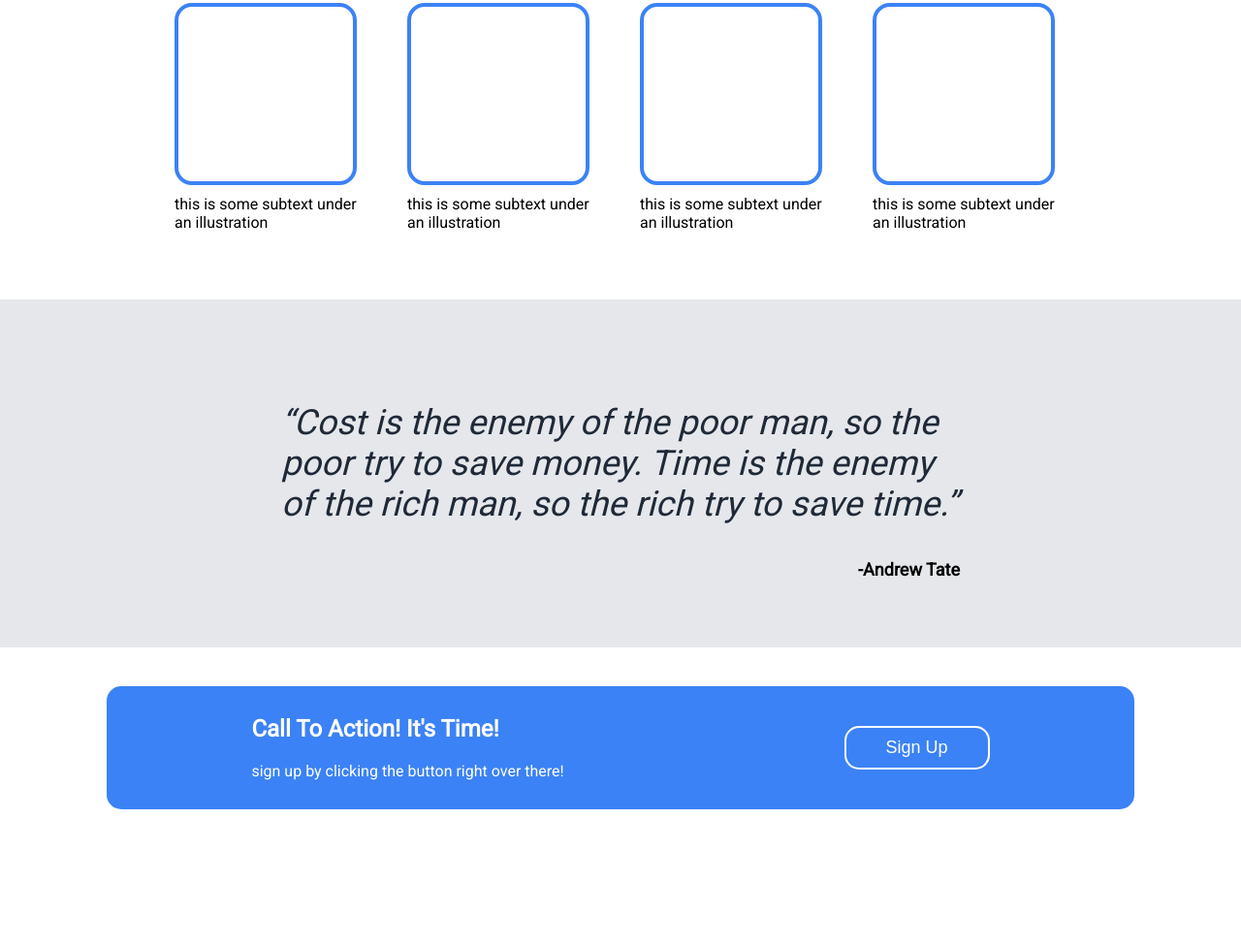
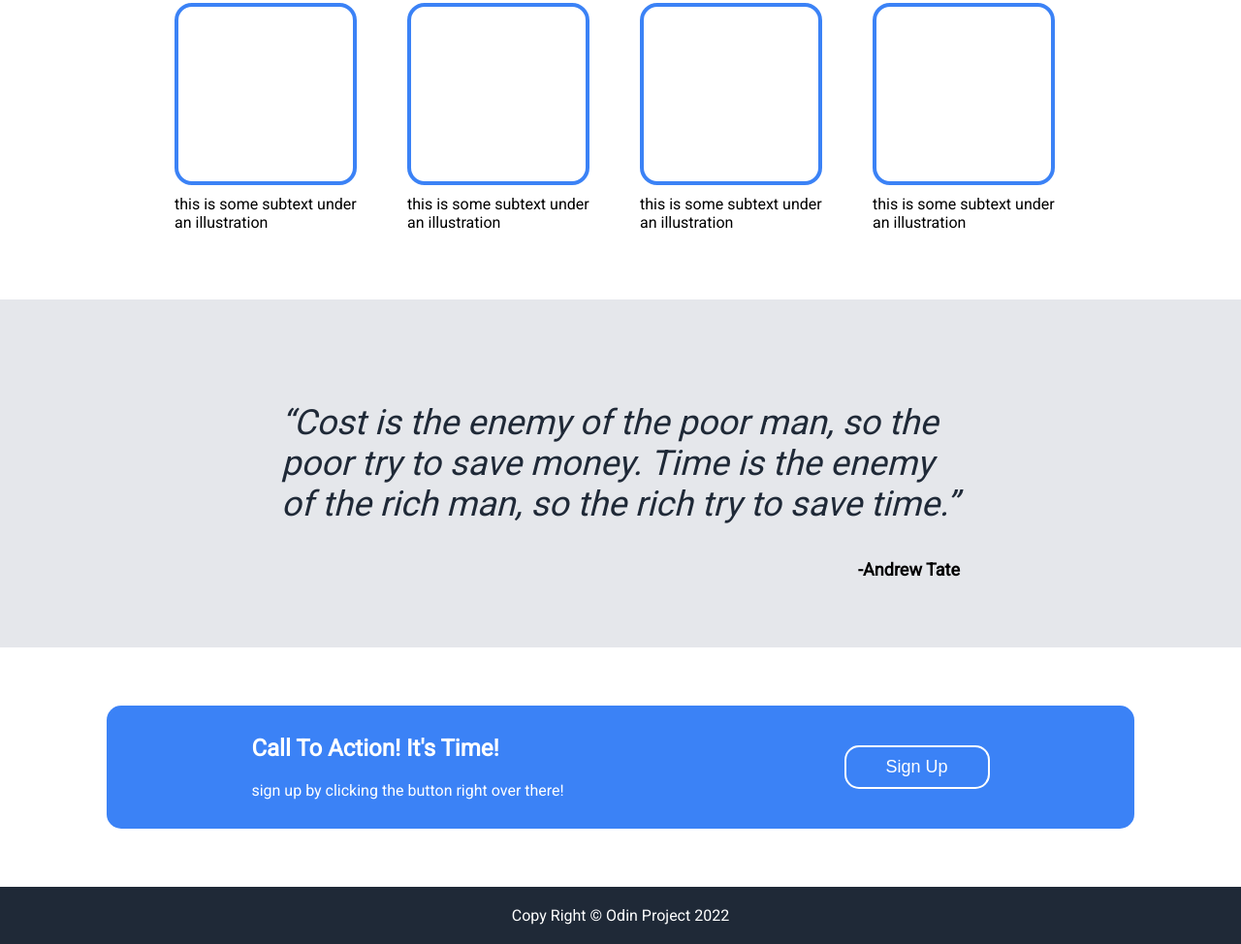
Before and after one commit to meotjin/LandingPageOdinProject, a plain HTML site: page index.html in a window 1280 px wide. Shown: the part 644-1618 px from the top of the page at 97% size. Before the commit the page ends 1519 px from the top, so only its background shows below. Drawn offline with Linux system fonts and the light colour scheme.

Commit message:
modify html and css for footing section

```diff
--- a/css/style.css
+++ b/css/style.css
@@ -149,7 +149,7 @@ a{
 .last-part > div{
     width: 1000px;
     border-radius: 15px;
-    margin: 40px;
+    margin: 60px;
     color: white;
     background-color: #3B82F6;
     display: flex;
@@ -174,3 +174,12 @@ a{
     font-weight: bold;
     font-size: 24px;
 }
+
+.footing{
+    background-color: #1F2937;
+    color: white;
+    display: flex;
+    justify-content: center;
+    align-items: center;
+    padding: 20px;
+}
--- a/index.html
+++ b/index.html
@@ -74,6 +74,6 @@
             <div><button class="signup-button">Sign Up</button></div>
         </div>
     </div>
-
+    <div class="footing">Copy Right &#169 Odin Project 2022</div>
 </body>
 </html>
```
